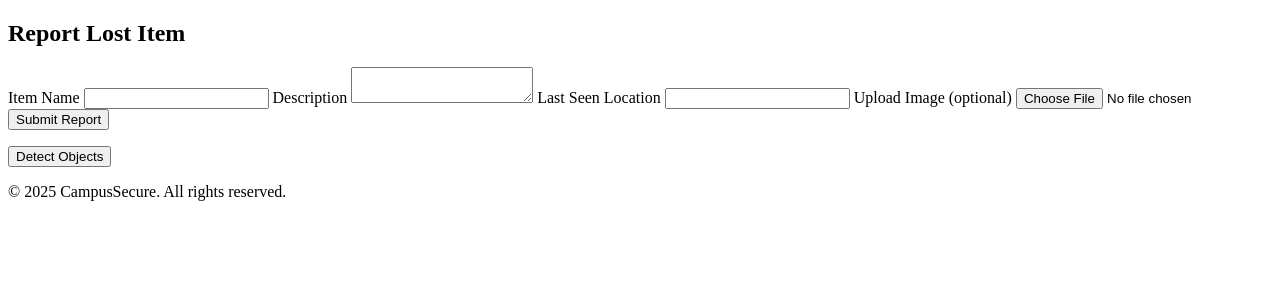
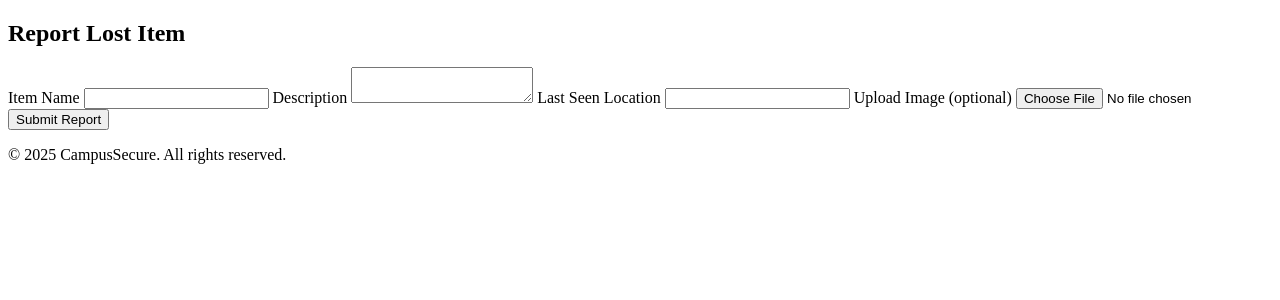
Before and after one commit to sweta-may/LF-project, a Flask app: template template/submitting_report.html in a window 1280 px wide. Shown: the part 114-414 px from the top of the page. Run offline with Flask 3, Linux system fonts and the light colour scheme; the template is opened without the code that fills it, so the values that code supplies are empty.

Commit message:
duplicate file input removed

```diff
--- a/template/submitting_report.html
+++ b/template/submitting_report.html
@@ -33,14 +33,7 @@
       </form>
       <p id="reportMessage"></p>
     </div>
-    <div>
-      <form id="uploadForm" enctype="multipart/form-data">
-  <!-- Removed duplicate file input for detection -->
-  <button type="submit">Detect Objects</button>
-      </form>
-    </div>
-  <div id="result"></div>
-    </div>
+
   </section>
   <footer>
     <p>© 2025 CampusSecure. All rights reserved.</p>
```
